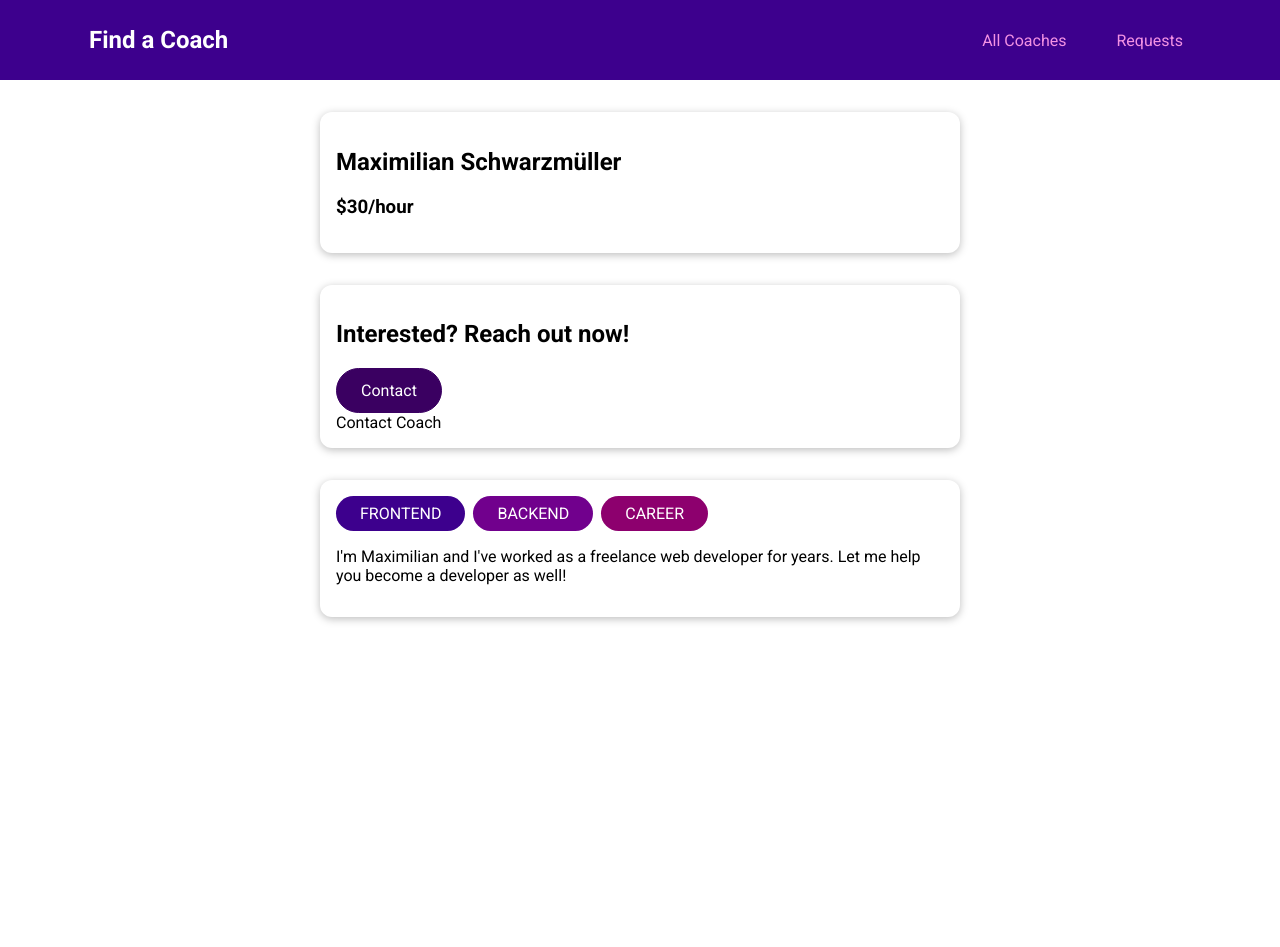
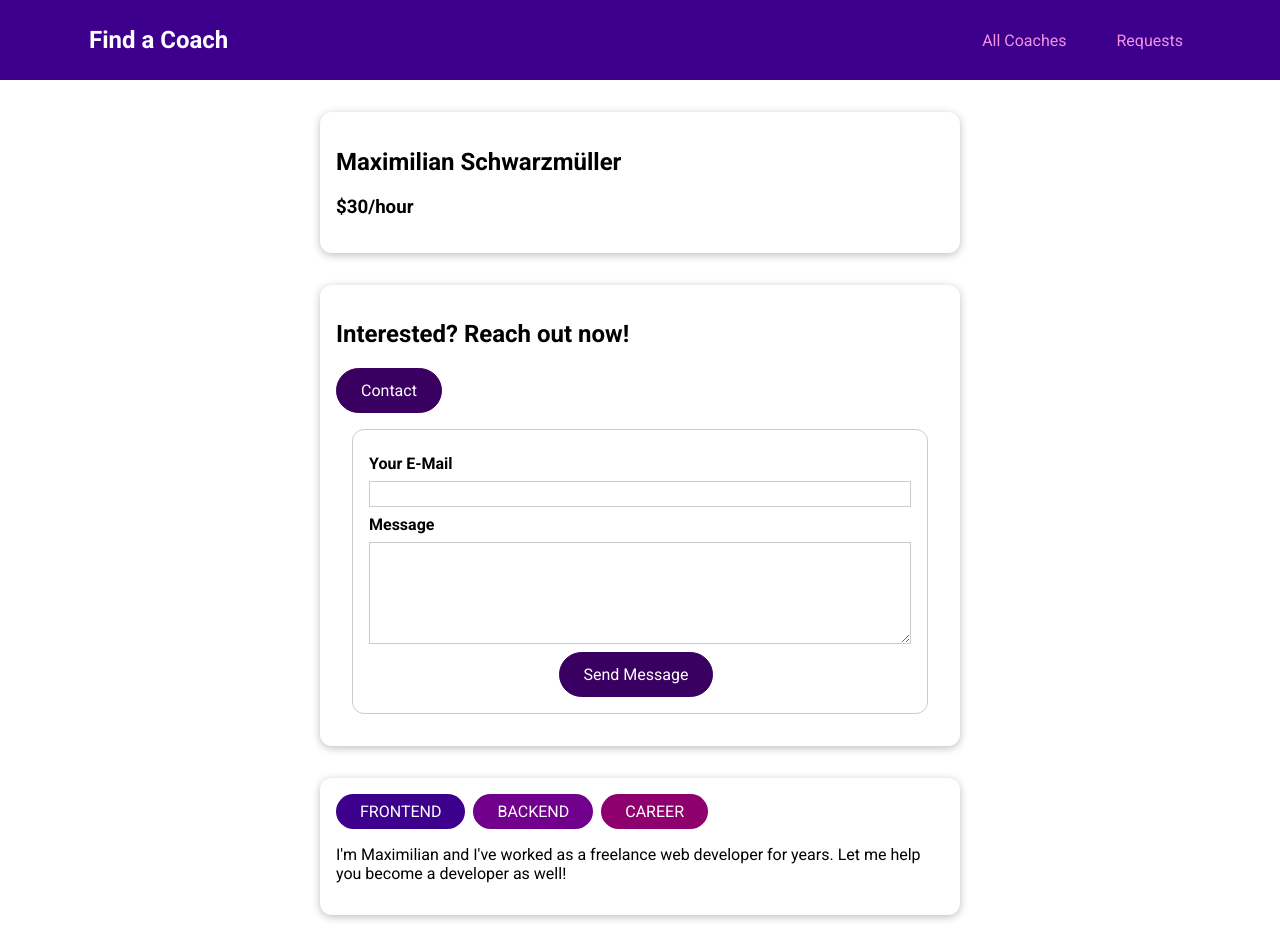
Before and after one commit to RahmatAT11/find-a-coach, a Vue app: page /coaches/c1/contact in a window 1280 px wide. Before the commit the page ends 800 px from the top, so only its background shows below. Built offline with nearby package versions, Linux system fonts and the light colour scheme.

Commit message:
Work on contact form

```diff
--- a/src/pages/requests/ContactCoach.vue
+++ b/src/pages/requests/ContactCoach.vue
@@ -1,3 +1,90 @@
 <template>
-    Contact Coach
+  <form @submit.prevent="submitForm">
+    <div class="form-control">
+      <label for="email">Your E-Mail</label>
+      <input type="email" id="email" v-model.trim="email" />
+    </div>
+    <div class="form-control">
+      <label for="message">Message</label>
+      <textarea rows="5" id="message" v-model.trim="message"></textarea>
+    </div>
+    <p class="errors" v-if="!formIsValid">
+      Please enter a valid email and non-empty message!
+    </p>
+    <div class="actions">
+      <base-button>Send Message</base-button>
+    </div>
+  </form>
 </template>
+
+<script>
+export default {
+  data() {
+    return {
+      email: "",
+      message: "",
+      formIsValid: true,
+    };
+  },
+  methods: {
+    submitForm() {
+      this.formIsValid = true;
+
+      if (
+        this.email === "" ||
+        !this.email.includes("@") ||
+        this.message === ""
+      ) {
+        this.formIsValid = false;
+        return;
+      }
+
+
+    },
+  },
+};
+</script>
+
+<style scoped>
+form {
+  margin: 1rem;
+  border: 1px solid #ccc;
+  border-radius: 12px;
+  padding: 1rem;
+}
+
+.form-control {
+  margin: 0.5rem 0;
+}
+
+label {
+  font-weight: bold;
+  margin-bottom: 0.5rem;
+  display: block;
+}
+
+input,
+textarea {
+  display: block;
+  width: 100%;
+  font: inherit;
+  border: 1px solid #ccc;
+  padding: 0.15rem;
+}
+
+input:focus,
+textarea:focus {
+  border-color: #3d008d;
+  background-color: #faf6ff;
+  outline: none;
+}
+
+.errors {
+  font-weight: bold;
+  color: red;
+}
+
+.actions {
+  text-align: center;
+}
+</style>
```
